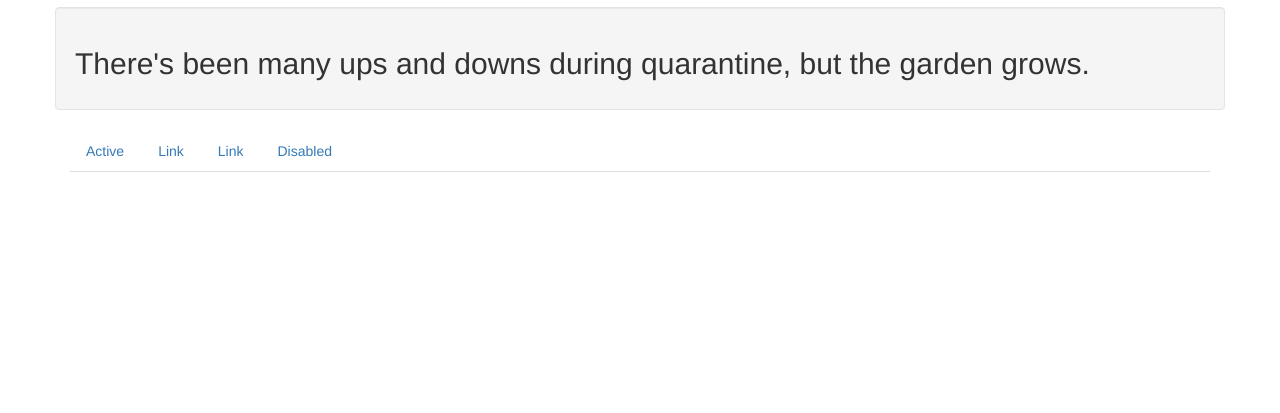
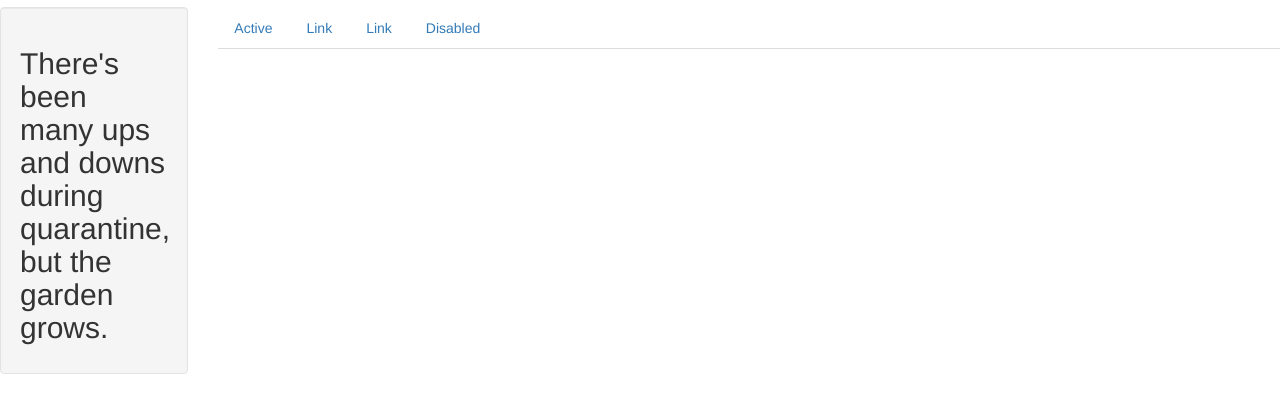
Before and after one commit to fetonecontrol/the-garden, a plain HTML site: page garden.html in a window 1280 px wide. Shown: the part 63-476 px from the top of the page. Drawn offline with Linux system fonts and the light colour scheme.

Commit message:
fix column alignment problem, previously, div col was not functioning

```diff
--- a/css/styles.css
+++ b/css/styles.css
@@ -1,6 +1,6 @@
 .sidebar {
   width: 15%;
-  float: left;
+  float: right;
   font-size: xx-small;
   background-color: rgb(222, 248, 244);
 }
--- a/garden.html
+++ b/garden.html
@@ -8,14 +8,14 @@
   <body>
     <div class="container">
       <h1>The Garden Grows</h1>
+      </div>
       <div class="row">
-        <div class="col-sm">
+        <div class="col-md-2">
           <div class="well">
-          <h2>There's been many ups and downs during quarantine, but the garden grows.</h2>
-          </div>
+            <h2>There's been many ups and downs during quarantine, but the garden grows.</h2>
+            </div>
         </div>
-        </div>
-        <div class="col-lg">
+        <div class="col-md-10">
         <ul class="nav nav-tabs">
           <li class="nav-item">
             <a class="nav-link active" href="#">Active</a>
```
